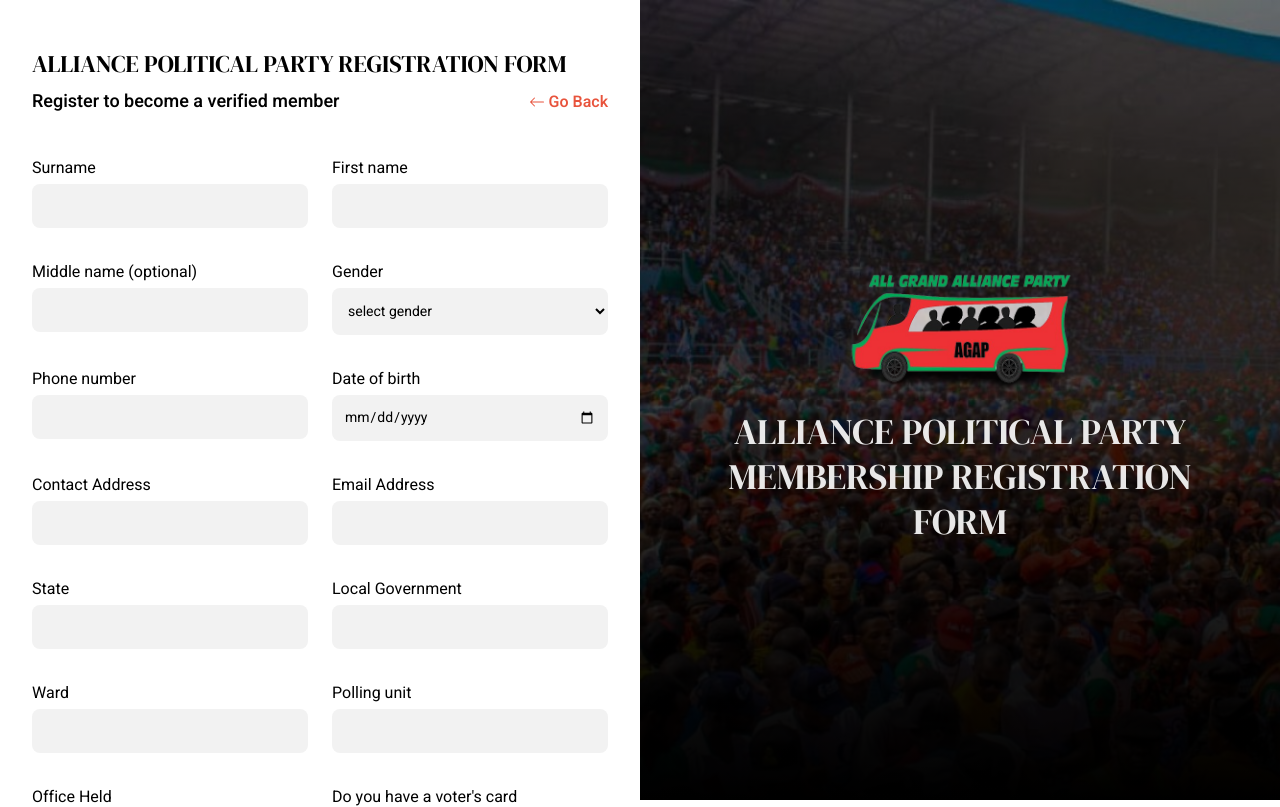
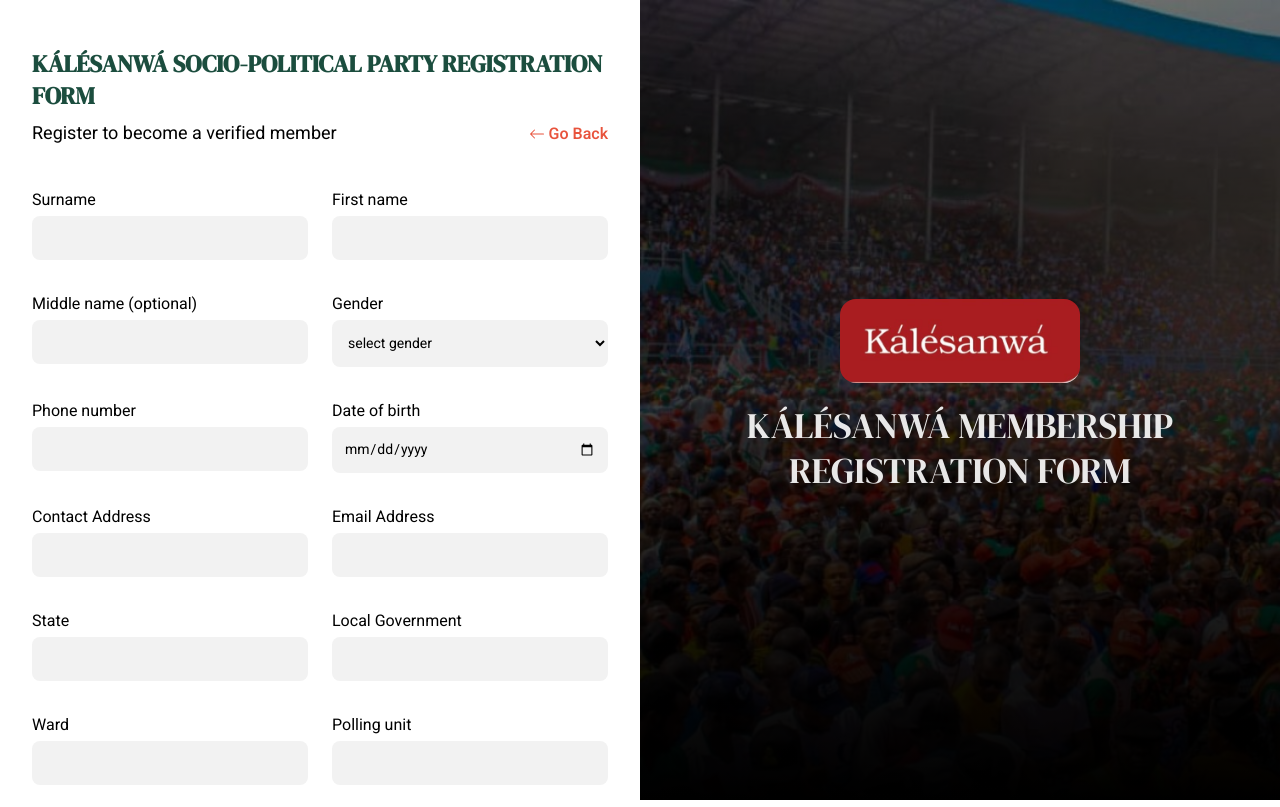
Before and after one commit to iam4tunate/alliance-party, a React (Vite) app: page /auth/register in a window 1280 px wide. Shown: the top 807 px of the page. Built offline with nearby package versions, Linux system fonts and the light colour scheme.

Commit message:
general updating of text and logo

```diff
--- a/src/feautres/admin/Sidebar.jsx
+++ b/src/feautres/admin/Sidebar.jsx
@@ -1,5 +1,5 @@
 import { PiSquaresFour, PiUsers } from "react-icons/pi";
-import LOGO from "../../assets/images/logo.png";
+// import LOGO from "../../assets/images/logo.jpg";
 import { useNavigate } from "react-router-dom";
 
 const Sidebar = () => {
--- a/src/feautres/auth/Auth.jsx
+++ b/src/feautres/auth/Auth.jsx
@@ -1,6 +1,6 @@
 import { Outlet } from "react-router-dom";
 import BG from "../../assets/images/campaign5.jpg";
-import LOGO from "../../assets/images/logo.png";
+import LOGO from "../../assets/images/logo.jpg";
 
 const Auth = () => {
   return (
@@ -15,9 +15,9 @@ const Auth = () => {
         className="max-lg:hidden bg-cover bg-center bg-no-repeat min-h-screen flex items-center justify-center text-white text-center py-12 px-8 fixed top-0 right-0 bottom-0 w-1/2"
       >
         <div className="flex flex-col items-center">
-          <img src={LOGO} alt="" className="w-[15rem] h-[10rem] object-cover" />
-          <div className="text-4xl font-DMSefif pb-2 opacity-90 uppercase w-[90%] leading-tight">
-            Alliance Political Party Membership Registration Form
+          <img src={LOGO} alt="" className="w-[15rem] object-cover rounded-2xl" />
+          <div className="text-4xl font-DMSefif pb-2 opacity-90 uppercase w-[90%] leading-tight pt-5">
+            kálésanwá Membership Registration Form
           </div>
         </div>
       </div>
--- a/src/feautres/auth/Register.jsx
+++ b/src/feautres/auth/Register.jsx
@@ -26,11 +26,11 @@ const Register = () => {
         </div>
       )}
       <div className="text-black px-8 py-12">
-        <div className="font-DMSefif text-2xl font-medium pb-2">
-          ALLIANCE POLITICAL PARTY REGISTRATION FORM
+        <div className="font-DMSefif text-2xl font-bold pb-2 uppercase text-primary">
+        kálésanwá socio-POLITICAL PARTY REGISTRATION FORM
         </div>
         <div className="pb-10 flex max-sm:flex-col text-left items-center max-sm:items-start justify-between gap-y-2">
-          <span className="text-lg max-sm:text-base font-poppinsSemibold font-Heebo500">
+          <span className="text-lg max-sm:text-base">
             Register to become a verified member
           </span>
           <Link to="/">
--- a/src/ui/Footer.jsx
+++ b/src/ui/Footer.jsx
@@ -1,19 +1,15 @@
 import { FaPhone } from "react-icons/fa6";
 import { IoLocationSharp, IoLogoWhatsapp, IoMail } from "react-icons/io5";
-import {
-  TiSocialFacebookCircular,
-  TiSocialTwitterCircular,
-} from "react-icons/ti";
 import { RiFacebookCircleLine, RiTwitterLine } from "react-icons/ri";
+import LOGO from "../assets/images/logo.jpg";
 
-import LOGO from "../assets/images/logo.png";
 const Footer = () => {
   return (
     <footer className="bg-primary pt-16">
       <div className="maxW padX grid grid-cols-[1fr_4fr] max-sm:grid-cols-1 items-center gap-x-12 gap-y-12">
         <div className="space-y-2">
-          <img src={LOGO} alt="" className="w-[10rem] h-[6rem] object-cover" />
-          <div className="flex items-center text-gray text-4xl max-md:text-3xl gap-x-4 pl-2">
+          <div className="text-3xl font-DMSefif text-white">kálésanwá.</div>
+          <div className="flex items-center text-gray opacity-80 text-3xl gap-x-4">
             <RiFacebookCircleLine />
             <RiTwitterLine />
             <IoLogoWhatsapp />
@@ -37,8 +33,8 @@ const Footer = () => {
           <div className="flex items-center gap-x-4 max-md:gap-x-2">
             <IoMail className="text-3xl text-secondary max-md:text-2xl" />
             <div className="flex flex-col">
-              <span className="">ap@gmail.com</span>
-              <span className="">ap@yahoomail.ng</span>
+              <span className="">kalesanwa.com.com</span>
+              <span className="">kalesanwa@mail.org</span>
             </div>
           </div>
         </div>
@@ -62,10 +58,10 @@ const Footer = () => {
           </div>
         </div> */}
       </div>
-      <hr className="text-gray opacity-50 mt-10" />
+      <hr className="text-gray opacity-20 mt-10" />
       <div className="flex items-center justify-center text-sm py-6 padX">
         <span className="text-gray text-center">
-          2024 © AP Political Party - Nigeria. Designed by CubeHub (123456789)
+          2024 © kálésanwá Group - Nigeria. Designed by CubeHub (08012345678)
         </span>
       </div>
     </footer>
--- a/src/ui/Navbar.jsx
+++ b/src/ui/Navbar.jsx
@@ -11,8 +11,8 @@ const Navbar = () => {
       </div>
       <ul className="flex items-center gap-x-10 text-lg text-dark max-lg:hidden">
         <li>Home</li>
-        <li>Program</li>
-        <li>Team</li>
+        <li>Programs</li>
+        <li>Committee</li>
         <li>News</li>
         <li>Contacts</li>
       </ul>
```
Also changed, not shown: src/assets/images/logo.png (deleted).
